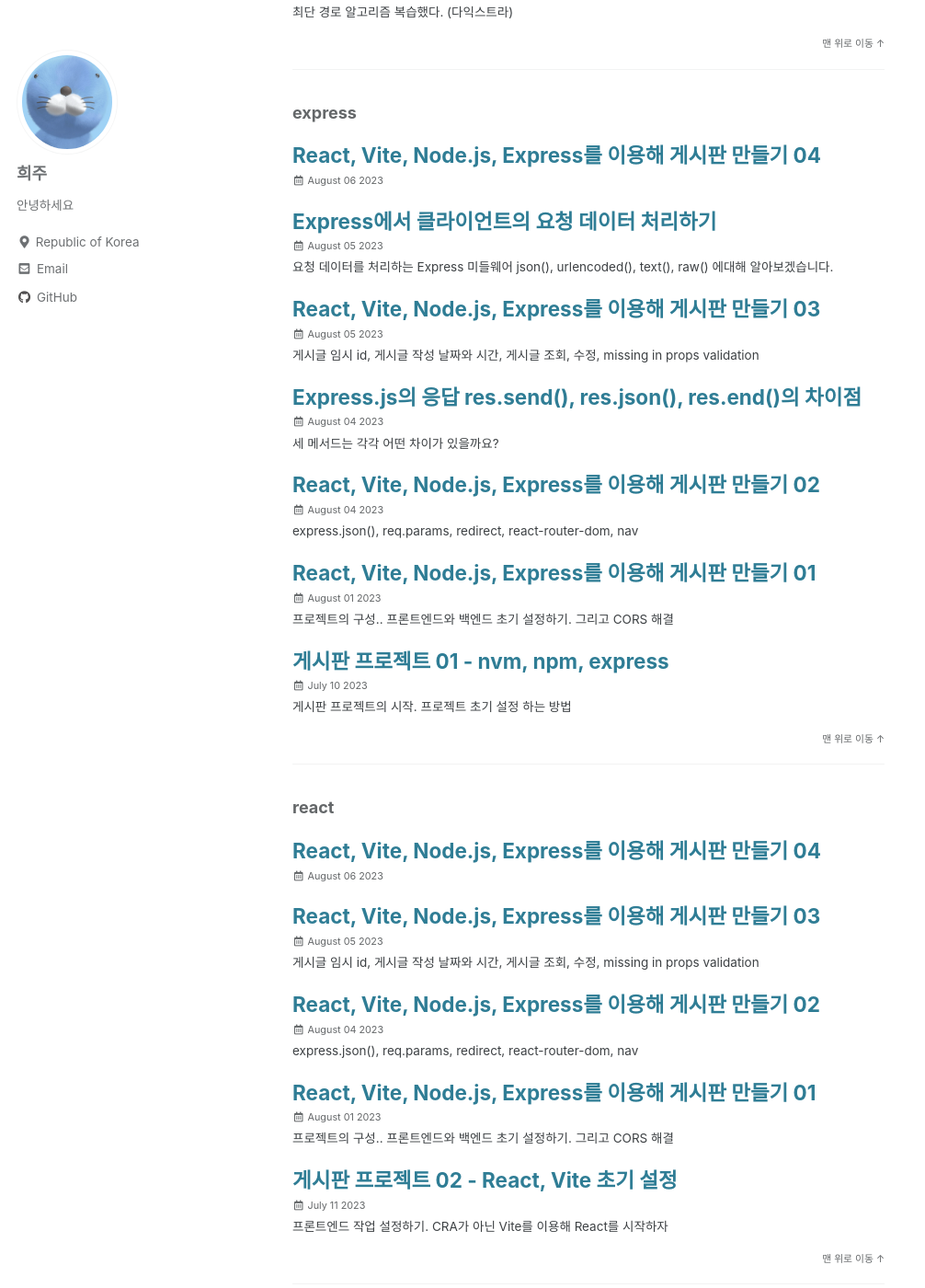
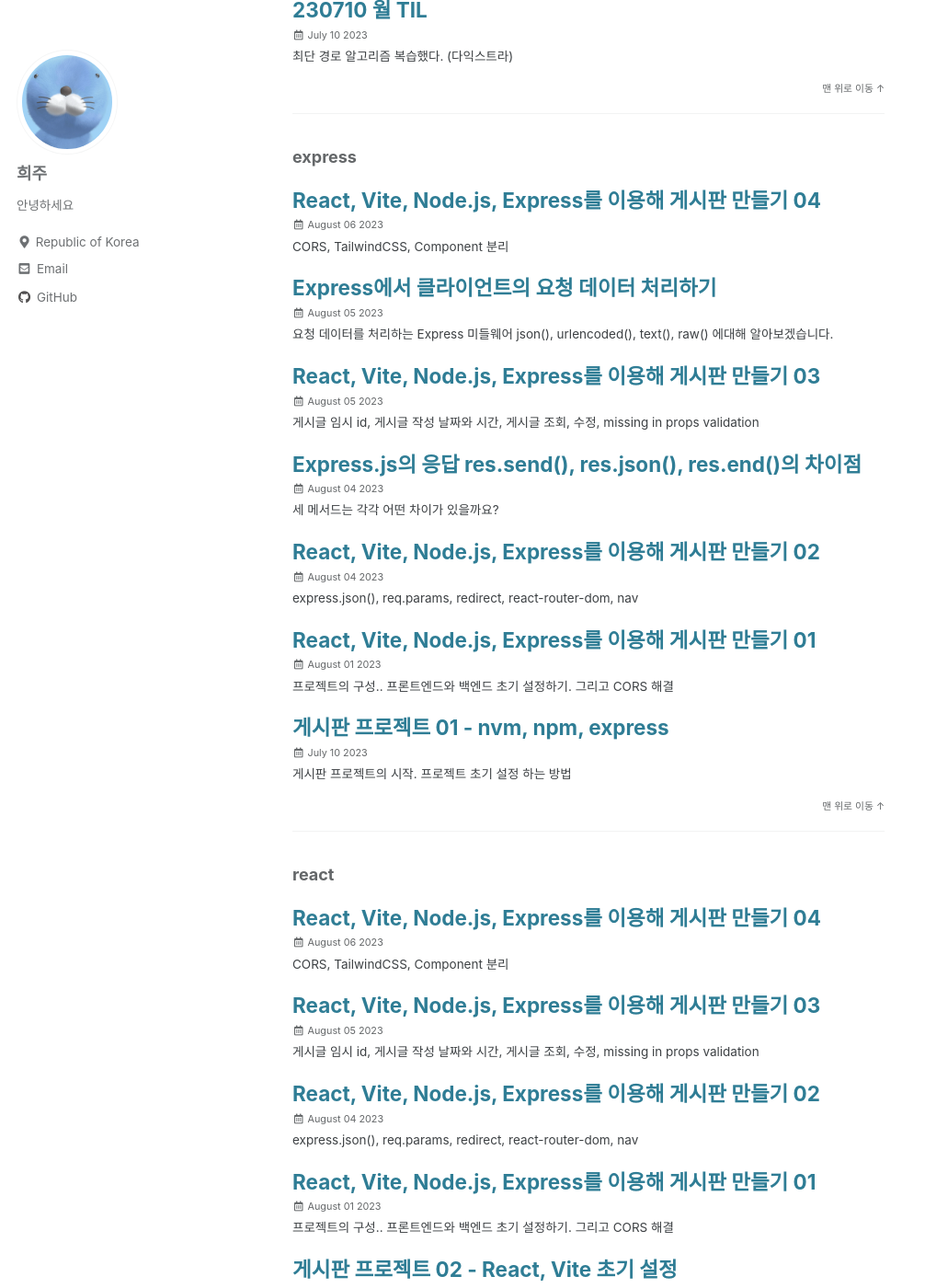
Before and after one commit to hhejo/hhejo-github-io-backup, a Jekyll site: the page built from _pages/tag-archive.md, in a window 1280 px wide and 1400 px high, scrolled down 6473 px. Shown: the whole window at 92% size, without its empty margins (0-1006 px from the left). Built offline with Jekyll 4.4.1, drawn with Linux system fonts in a browser that asks for light colours; cached includes are drawn as plain includes; some of the changed text lies outside the part shown.

Commit message:
React, Vite, Node.js, Express를 이용해 게시판 만들기 04

```diff
--- a/_posts/bulletin-board-pjt/2023-08-06-bulletin-board-pjt-04.md
+++ b/_posts/bulletin-board-pjt/2023-08-06-bulletin-board-pjt-04.md
@@ -2,7 +2,7 @@
 title:  "React, Vite, Node.js, Express를 이용해 게시판 만들기 04"
 date: 2023-08-06
 last_modified_at: 2023-08-06
-excerpt: ""
+excerpt: "CORS, TailwindCSS, Component 분리"
 categories:
   - BulletinBoardPjt
 tags:
```
